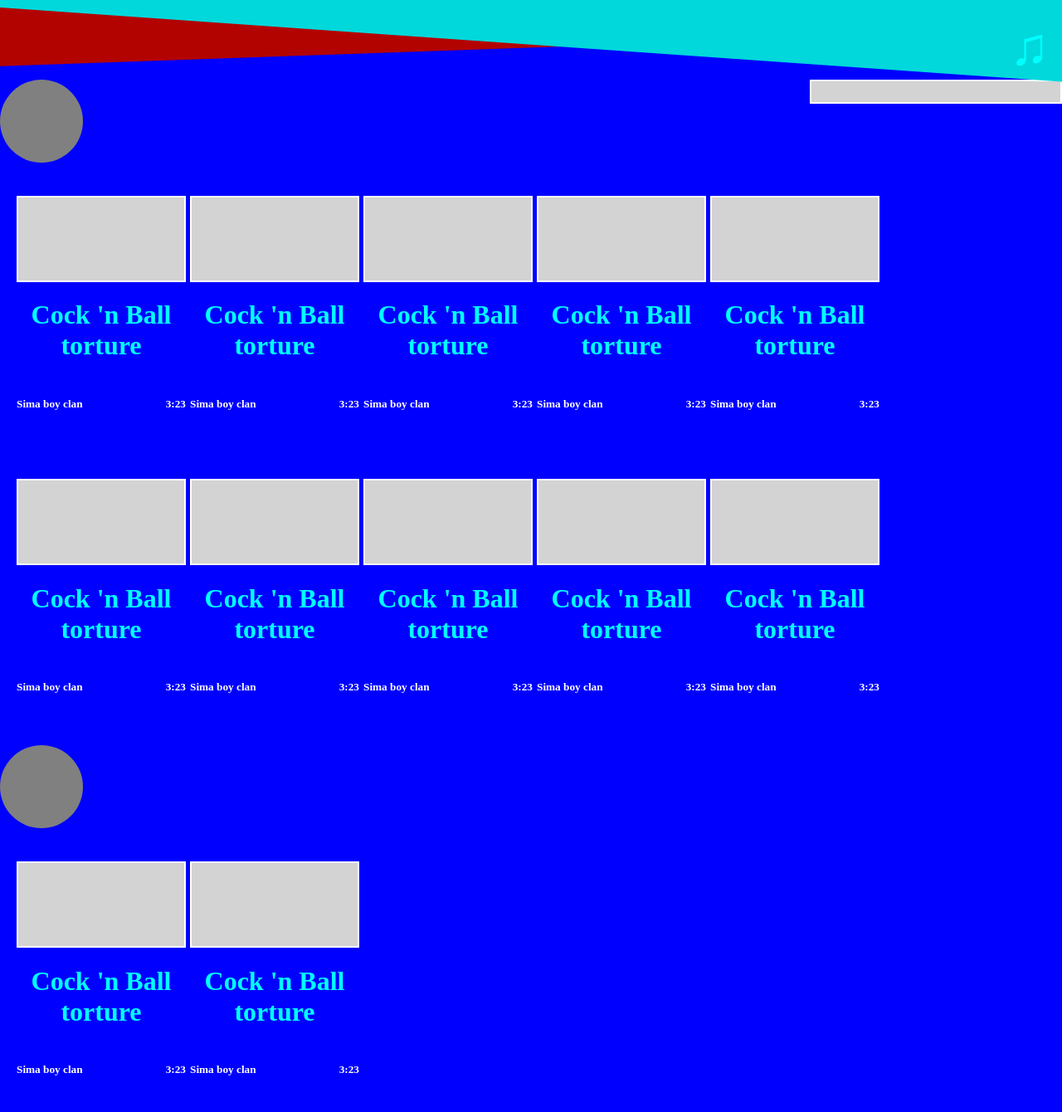
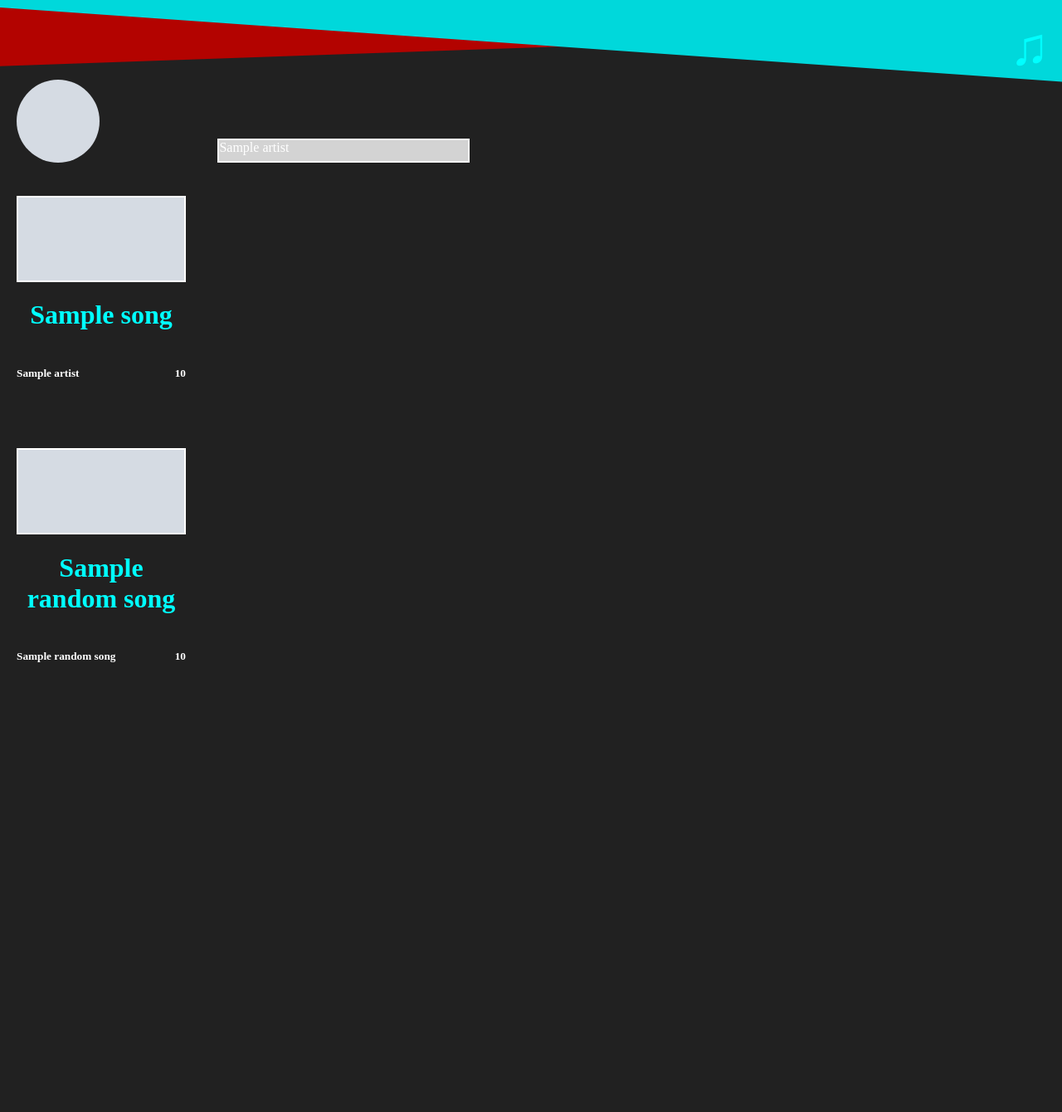
Before and after one commit to Vincent007super/MMM, a PHP site: template views/home_view.php in a window 1280 px wide. Shown: the whole page at 83% size. After the commit the page ends 798 px from the top, so only its background shows below. Run offline with PHP 8.4, Linux system fonts and the light colour scheme; the template is opened without the code that fills it: most values are stand-ins (such as "Sample title", 1, 10 or a date in 2020); grey boxes marked "Sample" are stand-in pictures.

Commit message:
added dynamic loading of home.php content
W.I.P

The connection to the DB is to be tested and changed on the server

```diff
--- a/media/styles/home.css
+++ b/media/styles/home.css
@@ -1,6 +1,6 @@
 body {
   margin: 0;
-  background-color: blue; /* Donkere maar contrasterende achtergrondkleur */
+  background-color: rgb(33, 33, 33); /* Donkere maar contrasterende achtergrondkleur */
   color: white; /* Tekst wordt leesbaarder */
 }
 
@@ -20,6 +20,14 @@ main {
   gap: 20px; /* Voeg afstand toe tussen wrapper1-elementen */
 }
 
+.artistInfo {
+  display: flex;
+  width: max-content;
+  flex-direction: row;
+  justify-content: space-between;
+  padding-left: 20px;
+}
+
 .wrapper3 {
   display: flex;
   flex-direction: column;
@@ -35,7 +43,8 @@ main {
 .wrapper2 {
   display: flex;
   flex-direction: row;
-  gap: 5px;
+  gap: 2.5vw;
+  overflow-x: auto;
 }
 
 .wrapper4{
@@ -57,25 +66,27 @@ main {
 .wrapper6 {
   display: flex;
   flex-direction: column; /* Stapelt de blokken verticaal */
+  justify-content: flex-end;
+  max-width: 40%;
   gap: 10px; /* Ruimte tussen de blokken */
 }
 
 
-.opvul {
+.songImg {
   background-color: lightgray;
   width: 200px; /* Breedte van de blokken */
   height: 100px; /* Hoogte van de blokken */
   border: 2px solid white; /* Optioneel voor visuele scheiding */
 }
 
-.opvul1 {
+.artistName {
   background-color: lightgray;
   width: 300px; /* Breedte van de blokken */
   height: 25px; /* Hoogte van de blokken */
   border: 2px solid white; /* Optioneel voor visuele scheiding */
 }
 
-.opvul2 {
+.artistImg {
   background-color: gray;
   width: 100px;
   height: 100px;
--- a/views/home_view.php
+++ b/views/home_view.php
@@ -1,5 +1,6 @@
 <!DOCTYPE html>
 <html lang="en">
+
 <head>
     <meta charset="UTF-8">
     <meta name="viewport" content="width=device-width, initial-scale=1.0">
@@ -7,170 +8,56 @@
     <link rel="stylesheet" href="media/styles/home.css">
     <link rel="stylesheet" href="media/styles/site.css">
 </head>
+
 <body>
-<?php include 'header.php'?>
+    <?php include 'header.php' ?>
 
     <main>
-      <div class="wrapper5">
-        <div class="opvul2"></div>
+    <?php foreach ($artist_rows as $row): ?>
+        <div class="artistInfo">
+            <div class="artistImg" style="background-image: url('<?= $row['artist']['image_url'] ?>');"></div>
             <div class="wrapper6">
-         <div class="opvul1"></div>
-    </div>
-</div>
-
-
-        <div class="wrapper1">
-            <div class="wrapper2">
-                <div class="wrapper3">
-                <div class="opvul"> </div> <!--Afbeelding-->
-                <div class="wrapper4"> <!--Text-->
-                    <h1>Cock 'n Ball torture</h1> <!--Title-->
-                    <div class="wrapper5">
-                        <h5>Sima boy clan</h5> <!--Artist-->
-                        <h5>3:23</h5> <!--Lengte-->
-                    </div>
-                </div>
-                </div>
-
-                <div class="wrapper3">
-                <div class="opvul"> </div> <!--Afbeelding-->
-                <div class="wrapper4"> <!--Text-->
-                <h1>Cock 'n Ball torture</h1> <!--Title-->
-                <div class="wrapper5">
-                        <h5>Sima boy clan</h5> <!--Artist-->
-                        <h5>3:23</h5> <!--Lengte-->
-                        </div>
-                </div>
-                </div>
-
-                <div class="wrapper3">
-                <div class="opvul"> </div> <!--Afbeelding-->
-                <div class="wrapper4"> <!--Text-->
-                <h1>Cock 'n Ball torture</h1> <!--Title-->
-                <div class="wrapper5">
-                        <h5>Sima boy clan</h5> <!--Artist-->
-                        <h5>3:23</h5> <!--Lengte-->
-                        </div>
-                </div>
-                </div>
-
-                <div class="wrapper3">
-                <div class="opvul"> </div> <!--Afbeelding-->
-                <div class="wrapper4"> <!--Text-->
-                <h1>Cock 'n Ball torture</h1> <!--Title-->
-                <div class="wrapper5">
-                        <h5>Sima boy clan</h5> <!--Artist-->
-                        <h5>3:23</h5> <!--Lengte-->
-                        </div>
-                </div>
-                </div>
-
-                        <div class="wrapper3">
-                <div class="opvul"> </div> <!--Afbeelding-->
-                <div class="wrapper4"> <!--Text-->
-                <h1>Cock 'n Ball torture</h1> <!--Title-->
-                <div class="wrapper5">
-                        <h5>Sima boy clan</h5> <!--Artist-->
-                        <h5>3:23</h5> <!--Lengte-->
-                    </div>
-                    </div>
-                    </div>
-                    </div>
-        </div>
-
-
-        <div class="wrapper1">
-            <div class="wrapper2">
-                <div class="wrapper3">
-                <div class="opvul"> </div> <!--Afbeelding-->
-                <div class="wrapper4"> <!--Text-->
-                    <h1>Cock 'n Ball torture</h1> <!--Title-->
-                    <div class="wrapper5">
-                        <h5>Sima boy clan</h5> <!--Artist-->
-                        <h5>3:23</h5> <!--Lengte-->
-                    </div>
-                </div>
-                </div>
-
-                <div class="wrapper3">
-                <div class="opvul"> </div> <!--Afbeelding-->
-                <div class="wrapper4"> <!--Text-->
-                <h1>Cock 'n Ball torture</h1> <!--Title-->
-                <div class="wrapper5">
-                        <h5>Sima boy clan</h5> <!--Artist-->
-                        <h5>3:23</h5> <!--Lengte-->
-                        </div>
-                </div>
-                </div>
-
-                <div class="wrapper3">
-                <div class="opvul"> </div> <!--Afbeelding-->
-                <div class="wrapper4"> <!--Text-->
-                <h1>Cock 'n Ball torture</h1> <!--Title-->
-                <div class="wrapper5">
-                        <h5>Sima boy clan</h5> <!--Artist-->
-                        <h5>3:23</h5> <!--Lengte-->
-                        </div>
-                </div>
-                </div>
-
-                <div class="wrapper3">
-                <div class="opvul"> </div> <!--Afbeelding-->
-                <div class="wrapper4"> <!--Text-->
-                <h1>Cock 'n Ball torture</h1> <!--Title-->
-                <div class="wrapper5">
-                        <h5>Sima boy clan</h5> <!--Artist-->
-                        <h5>3:23</h5> <!--Lengte-->
-                        </div>
-                </div>
-                </div>
-
-                        <div class="wrapper3">
-                <div class="opvul"> </div> <!--Afbeelding-->
-                <div class="wrapper4"> <!--Text-->
-                <h1>Cock 'n Ball torture</h1> <!--Title-->
-                <div class="wrapper5">
-                        <h5>Sima boy clan</h5> <!--Artist-->
-                        <h5>3:23</h5> <!--Lengte-->
-                    </div>
-                    </div>
-                    </div>
-                    </div>
-        </div>
-
-        <div class="wrapper5">
-        <div class="opvul2"></div>
+                <div class="artistName"><?= htmlspecialchars($row['artist']['name']) ?></div>
             </div>
         </div>
 
         <div class="wrapper1">
             <div class="wrapper2">
+                <?php foreach ($row['songs'] as $song): ?>
                     <div class="wrapper3">
-                <div class="opvul"> </div> <!--Afbeelding-->
-                <div class="wrapper4"> <!--Text-->
-                    <h1>Cock 'n Ball torture</h1> <!--Title-->
+                        <div class="songImg" style="background-image: url('<?= $song['image_url'] ?>');"></div>
+                        <div class="wrapper4">
+                            <h1><?= htmlspecialchars($song['title']) ?></h1>
                             <div class="wrapper5">
-                        <h5>Sima boy clan</h5> <!--Artist-->
-                        <h5>3:23</h5> <!--Lengte-->
+                                <h5><?= htmlspecialchars($row['artist']['name']) ?></h5>
+                                <h5><?= htmlspecialchars($song['duration']) ?></h5>
                             </div>
                         </div>
                     </div>
+                <?php endforeach; ?>
+            </div>
+        </div>
+    <?php endforeach; ?>
 
+    <div class="wrapper1">
+        <div class="wrapper2">
+            <?php foreach ($random_songs as $song): ?>
                 <div class="wrapper3">
-                <div class="opvul"> </div> <!--Afbeelding-->
-                <div class="wrapper4"> <!--Text-->
-                <h1>Cock 'n Ball torture</h1> <!--Title-->
+                    <div class="songImg" style="background-image: url('<?= $song['image_url'] ?>');"></div>
+                    <div class="wrapper4">
+                        <h1><?= htmlspecialchars($song['title']) ?></h1>
                         <div class="wrapper5">
-                        <h5>Sima boy clan</h5> <!--Artist-->
-                        <h5>3:23</h5> <!--Lengte-->
+                            <h5><?= htmlspecialchars($song['artist_name']) ?></h5>
+                            <h5><?= htmlspecialchars($song['duration']) ?></h5>
                         </div>
                     </div>
                 </div>
+            <?php endforeach; ?>
         </div>
     </div>
+</main>
 
 
-    </main>
+</body>
 
-</body>
 </html>
```
Also changed, not shown: home.php (+42 -0 lines). Lines whose indentation alone changed are shown as unchanged.
